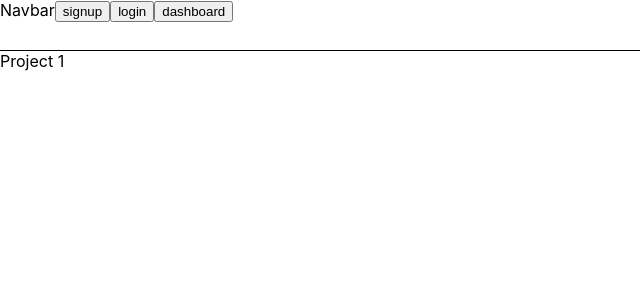
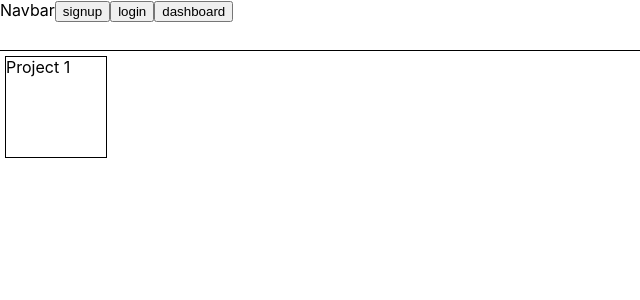
Before and after one commit to ShanyuJung/GoalKit, a React (Create React App) app: page /workspace/1 in a window 1280 px wide. Shown: the top 300 px of the page, without its empty margins (0-640 px from the left). Built offline with nearby package versions, Linux system fonts and the light colour scheme.

Commit message:
Feat: Update path

```diff
--- a/src/App.tsx
+++ b/src/App.tsx
@@ -1,5 +1,5 @@
 import { Outlet } from "react-router-dom";
-import Navbar from "./layout/navbar/navbar";
+import Navbar from "./components/layout/navbar/navbar";
 
 function App() {
   return (
--- a/src/pages/Workspace/WorkSpace.tsx
+++ b/src/pages/Workspace/WorkSpace.tsx
@@ -3,7 +3,12 @@ import styled from "styled-components";
 
 const Wrapper = styled.div``;
 
-const ProjectCard = styled.div``;
+const ProjectCard = styled.div`
+  border: 1px #000 solid;
+  width: 100px;
+  height: 100px;
+  margin: 5px;
+`;
 
 const Workspace = () => {
   const navigate = useNavigate();
```
Also changed, not shown: src/components/layout/navbar/navbar.tsx (renamed from src/layout/navbar/navbar.tsx).
